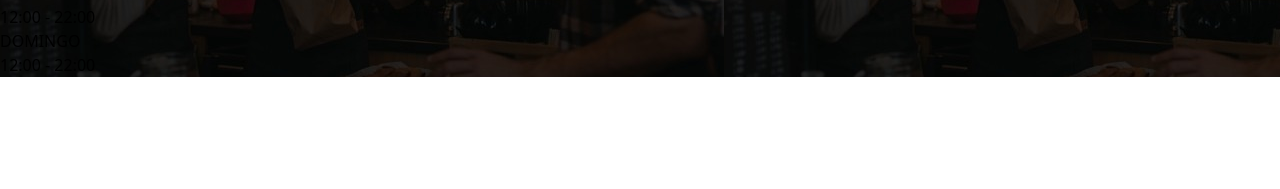
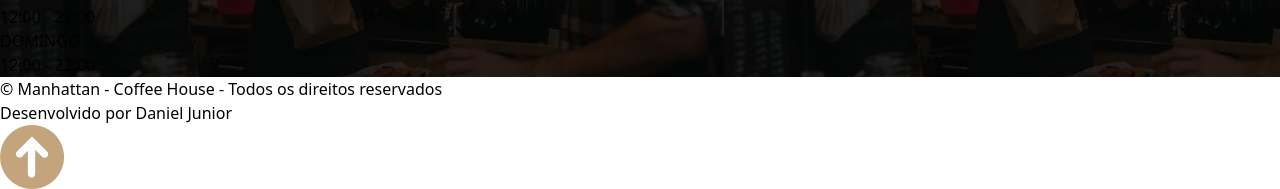
Before and after one commit to Daniel-wews/cafeteria, a React (Vite) app: page / in a window 1280 px wide. Shown: the part 4115-4304 px from the top of the page. Before the commit the page ends 4192 px from the top, so only its background shows below. Built offline with nearby package versions, Linux system fonts and the light colour scheme.

Commit message:
componente rodape finalizado.

```diff
--- a/src/App.jsx
+++ b/src/App.jsx
@@ -6,6 +6,7 @@ import Horarios from "./components/horarios/horarios";
 import Informacao from "./components/informacao/informacao";
 import Informacoes from "./components/informacoes/informacaoes";
 import OQueEOCafe from "./components/OQueEOCafe/OQueEOCafe";
+import Rodape from "./components/rodape/rodape";
 import Sobre from "./components/sobre/sobre";
 
 export default function App() {
@@ -20,6 +21,7 @@ export default function App() {
       <Sobre/>
       <Contato/>
       <Horarios/>
+      <Rodape/>
     </>
   )
 }
--- /dev/null
+++ b/src/components/rodape/rodape.jsx
@@ -0,0 +1,15 @@
+import React from 'react';
+import seta from '../../assets/seta-para-cima.png'
+function Rodape() {
+  return (
+    <div className="container-rodape bg-black text-white text-center py-4">
+      <p>&copy; Manhattan - Coffee House - Todos os direitos reservados</p>
+      <p>Desenvolvido por <span className="font-bold">Daniel Junior</span></p>
+      <a href="#banner" className="inline-block w-12 h-12 bg-yellow-500 rounded-full p-2">
+        <img src={seta} alt="Ir para o topo" className="w-full h-full object-contain" />
+      </a>
+    </div>
+  );
+}
+
+export default Rodape;
```
